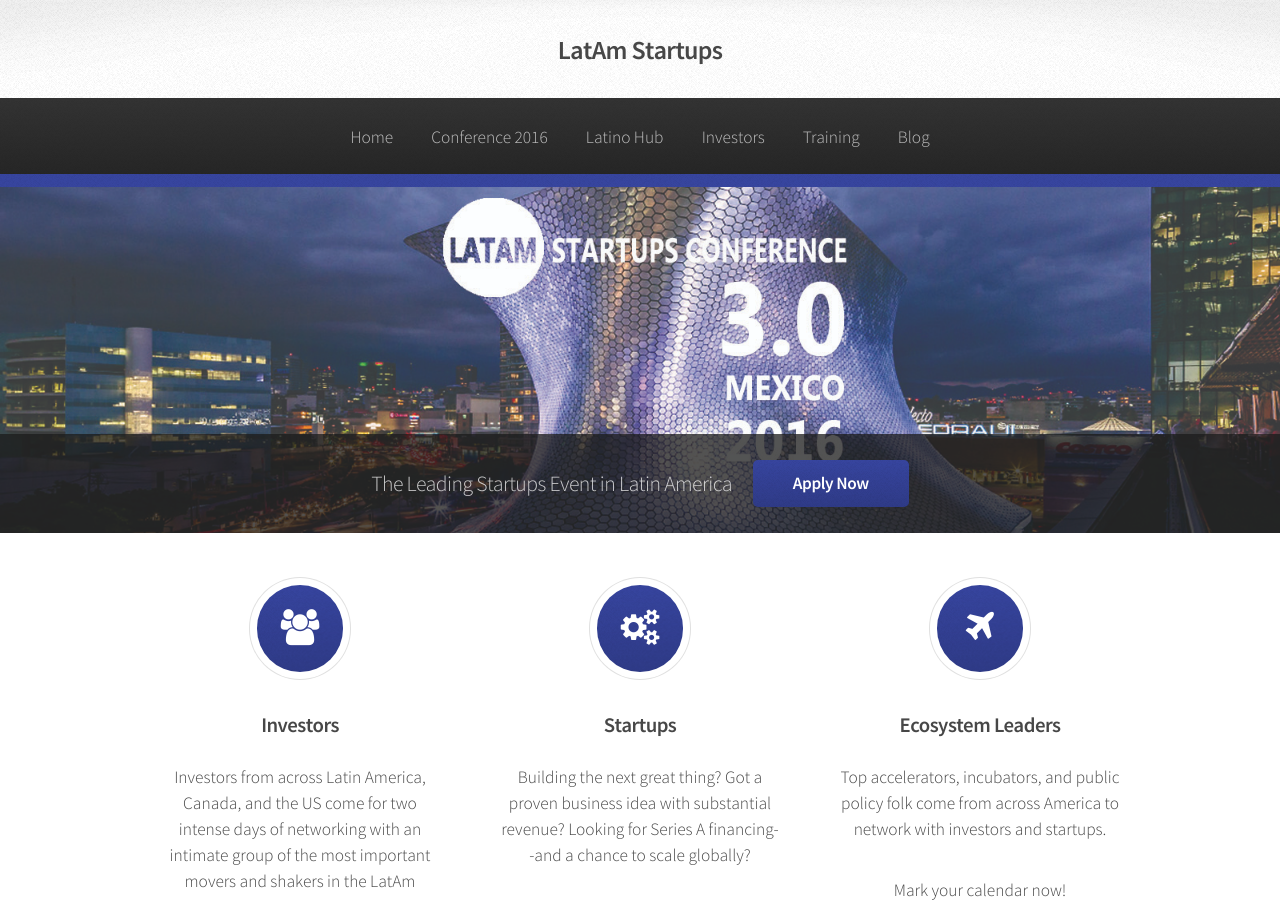
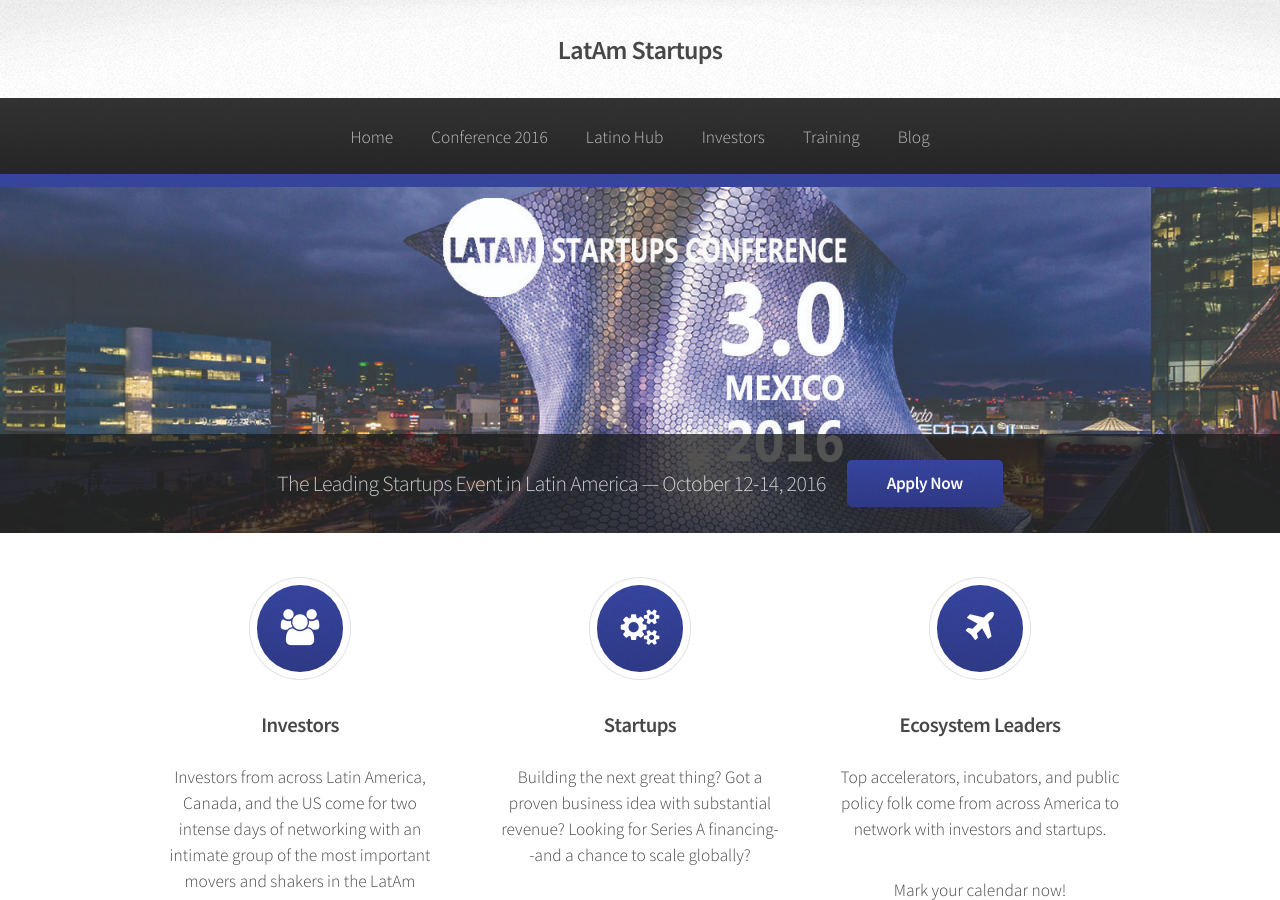
Before and after one commit to LatAmStartups/LatAmStartups.github.io, a Jekyll site: the page built from conference2016.html, in a window 1280 px wide and 900 px high. Built offline with Jekyll 4.4.1, drawn with Linux system fonts in a browser that asks for light colours.

Commit message:
added date to conf page

```diff
--- a/conference2016.html
+++ b/conference2016.html
@@ -6,7 +6,7 @@
 <!-- Banner -->
 	<section id="banner" style="background-image: url(assets/images/conferencebanner.jpg)">
 		<header>
-			<h2><em>The Leading Startups Event in Latin America</em></h2>
+			<h2><em>The Leading Startups Event in Latin America &mdash; October 12-14, 2016</em></h2>
 			<a href="apply.html" class="button">Apply Now</a>
 		</header>
 	</section>
```
